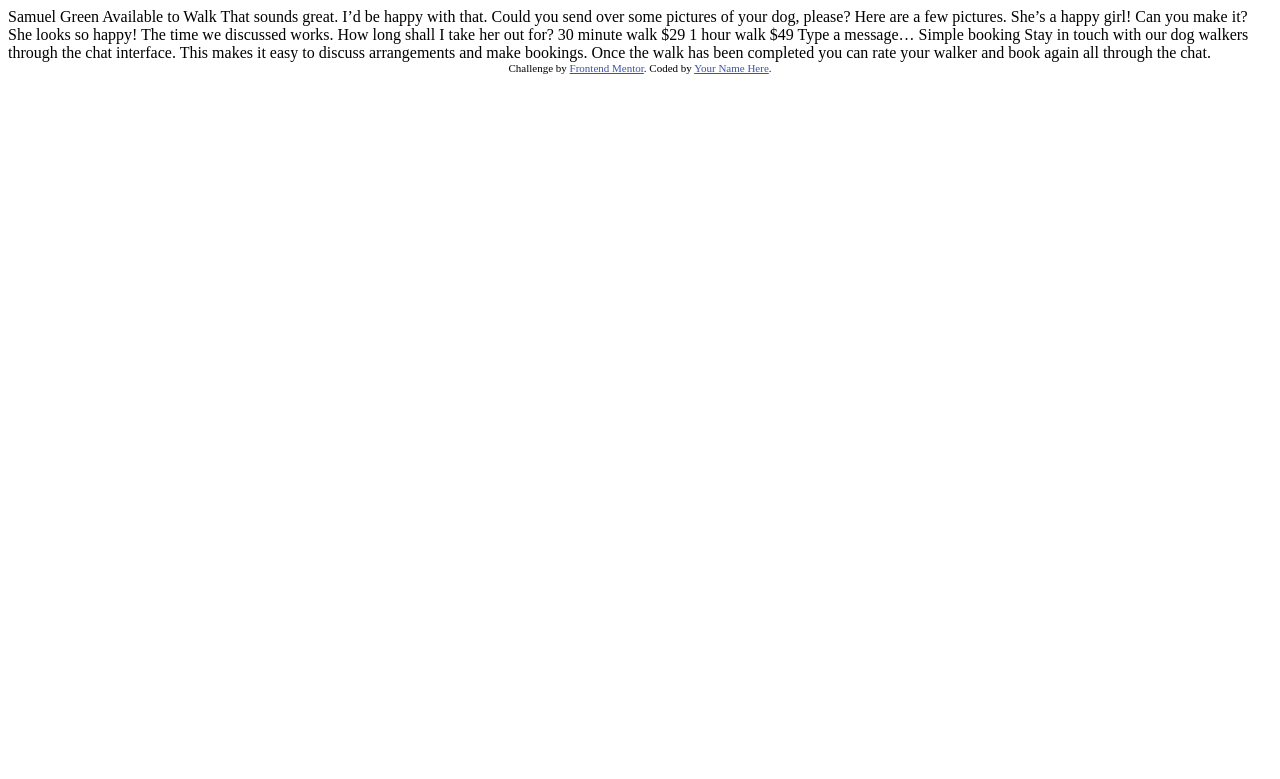
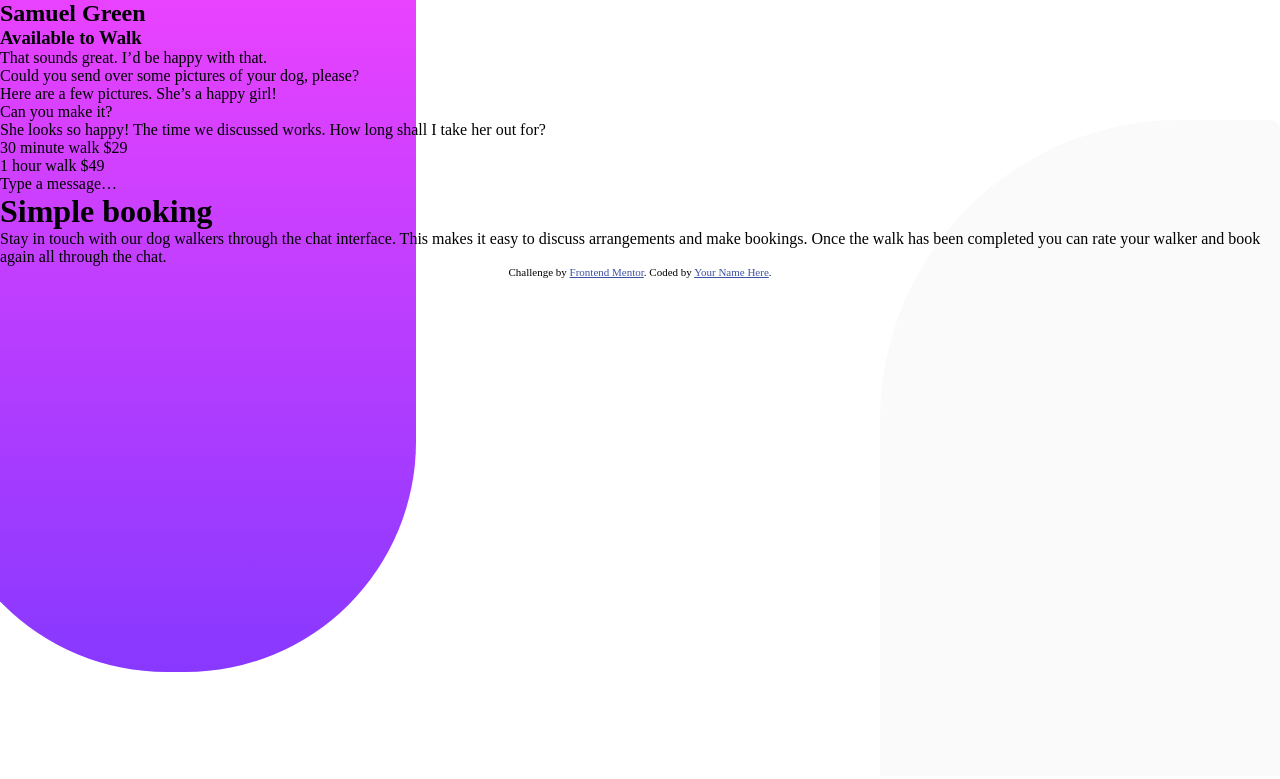
Before and after one commit to ThiagoHenriqueLinhares/chat-app-css-illustration-master, a plain HTML site: page index.html in a window 1280 px wide. Drawn offline with Linux system fonts and the light colour scheme.

Commit message:
projeto 1

```diff
--- a/index.html
+++ b/index.html
@@ -5,6 +5,7 @@
   <meta name="viewport" content="width=device-width, initial-scale=1.0"> <!-- displays site properly based on user's device -->
 
   <link rel="icon" type="image/png" sizes="32x32" href="./images/favicon-32x32.png">
+  <link rel="stylesheet" href="style.css">
 
   <title>Frontend Mentor | [Challenge Name Here]</title>
 
@@ -16,32 +17,37 @@
 </head>
 <body>
 
-  Samuel Green
-  Available to Walk
+  <div class="fundo-roxo"></div>
+  <div class="fundo-cinza"></div>
 
-  That sounds great. I’d be happy with that.
-
-  Could you send over some pictures of your dog, please?
-
-  Here are a few pictures. She’s a happy girl!
-
-  Can you make it?
-
-  She looks so happy! The time we discussed works. How long shall I take her out for?
-
+  <main class="fundo-app">
+    <div>
+      <h2>Samuel Green</h2>
+      <h3>Available to Walk</h3>
+      <p>That sounds great. I’d be happy with that.</p>
+      <p>Could you send over some pictures of your dog, please?</p>
+      <p>Here are a few pictures. She’s a happy girl!</p>
+      <p>Can you make it?</p>
+      <p>She looks so happy! The time we discussed works. How long shall I take her out for?</p>
+      <p>
         30 minute walk
         $29
-
+      </p>
+      <p>
         1 hour walk
         $49
+      </p>
+      <p>Type a message…</p>
+    </div>
+  </main>
 
-  Type a message…
+  <h1>Simple booking</h1>
 
-  Simple booking
-
+  <p>
     Stay in touch with our dog walkers through the chat interface. This makes it easy to
     discuss arrangements and make bookings. Once the walk has been completed you can rate
     your walker and book again all through the chat.
+  </p>
 
   <div class="attribution">
     Challenge by <a href="https://www.frontendmentor.io?ref=challenge" target="_blank">Frontend Mentor</a>.
--- /dev/null
+++ b/style.css
@@ -0,0 +1,32 @@
+* {
+    margin: 0;
+    padding: 0;
+    box-sizing: border-box;
+}
+
+body {
+    background-color: hsl(0, 0%, 100%);
+}
+
+.fundo-roxo {
+    position: absolute;
+    left: -5%;
+    z-index: -1;
+    background-image: linear-gradient(hsl(293, 100%, 63%), hsl(264, 100%, 61%));
+    height: 42rem;
+    width: 30rem;
+    border-bottom-left-radius: 230px;
+    border-bottom-right-radius: 230px;
+}
+
+.fundo-cinza {
+    position: absolute;
+    right: 0%;
+    top: 15%;
+    z-index: -1;
+    background-color: hsla(0, 12%, 61%, 0.048);
+    height: 41rem;
+    width: 25rem;
+    border-top-left-radius: 300px;
+    border-top-right-radius: 10px;
+}
```
Lines whose indentation alone changed are shown as unchanged.
